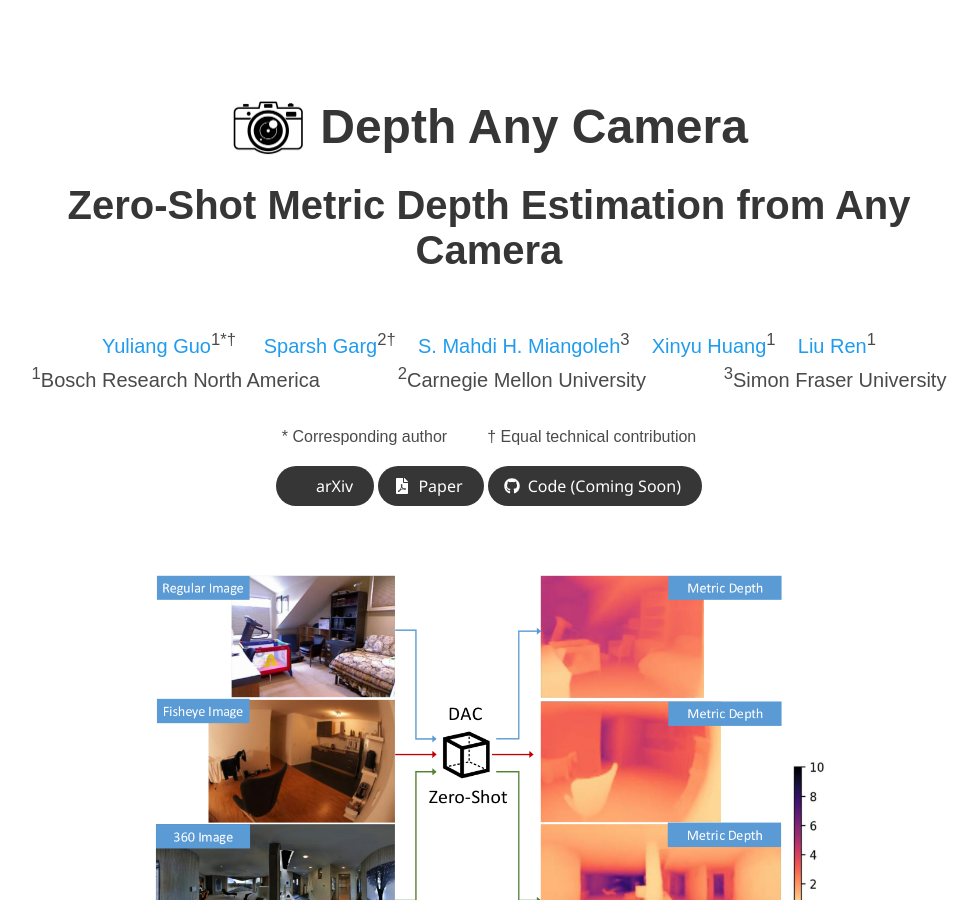
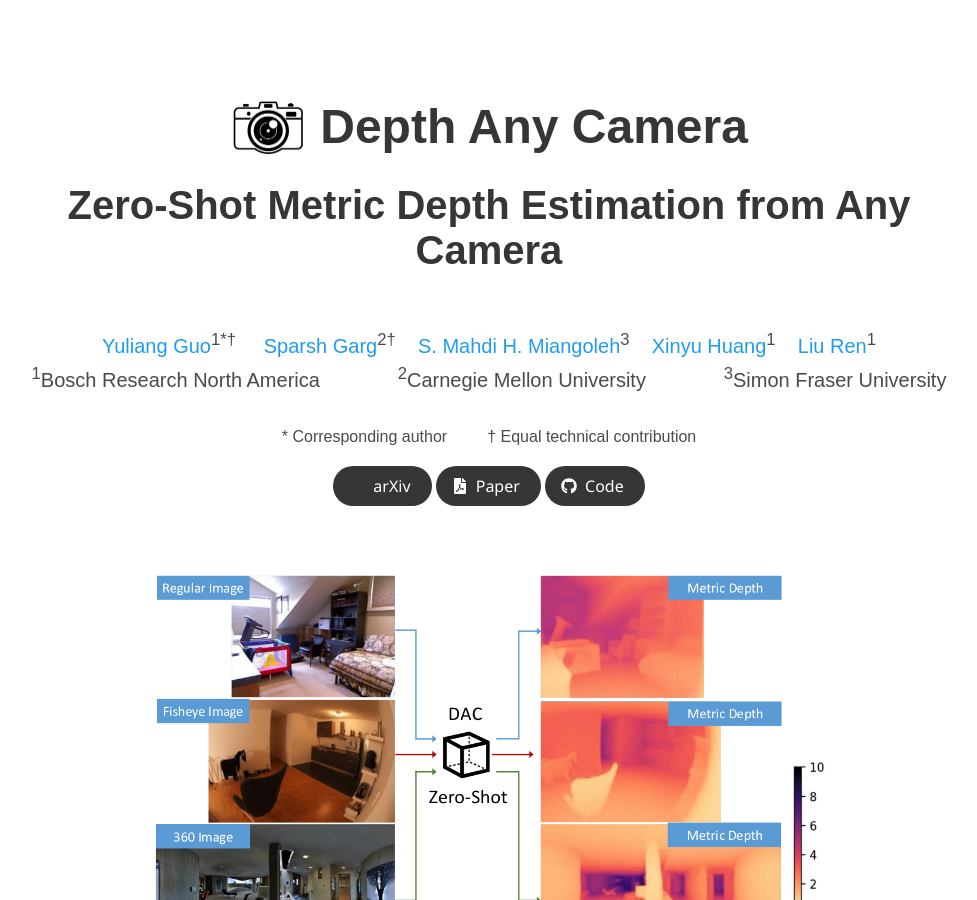
Before and after one commit to yuliangguo/yuliangguo.github.io, a Jekyll site: the page depth-any-camera/index.html, which Jekyll copies as it is, in a window 1280 px wide and 900 px high. Shown: the whole window, without its empty margins (151-1128 px from the left). Built offline with Jekyll 4.4.1, drawn with Linux system fonts in a browser that asks for light colours; nearby versions of some CDN libraries; some web fonts are replaced; library files that are not in the unit come from our copies; a style sheet for code colours, icons or effects is not loaded; some of the changed lines change nothing that is shown.

Commit message:
update links

```diff
--- a/depth-any-camera/index.html
+++ b/depth-any-camera/index.html
@@ -104,7 +104,7 @@
           <div class="column has-text-centered">
             <div class="publication-links">
               <span class="link-block">
-                <a href="TODO" target="_blank"
+                <a href="https://arxiv.org/abs/2501.02464" target="_blank"
                   class="external-link button is-normal is-rounded is-dark">
                   <span class="icon">
                     <i class="ai ai-arxiv"></i>
@@ -113,7 +113,7 @@
                 </a>
               </span>
               <span class="link-block">
-                <a href="TODO" target="_blank"
+                <a href="https://arxiv.org/pdf/2501.02464" target="_blank"
                   class="external-link button is-normal is-rounded is-dark">
                   <span class="icon">
                     <i class="fas fa-file-pdf"></i>
@@ -127,7 +127,7 @@
                   <span class="icon">
                     <i class="fab fa-github"></i>
                   </span>
-                  <span>Code (Coming Soon)</span>
+                  <span>Code</span>
                 </a>
               </span>
             </div>
```
